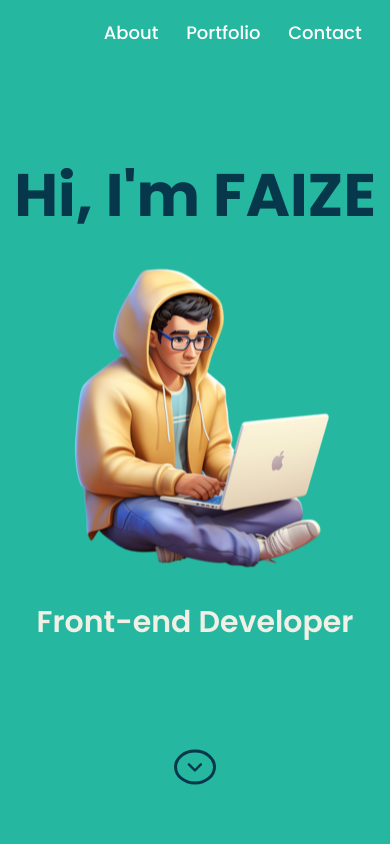
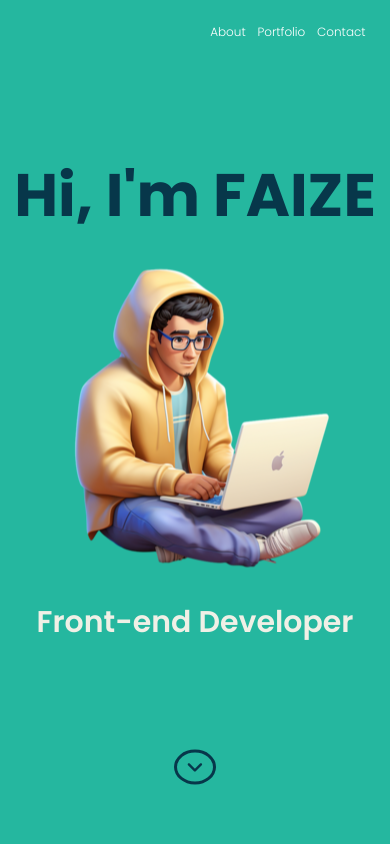
Before and after one commit to FaizeMuhammed/First-Portfoliyo, a plain HTML site: page index.html in a window 390 px wide. Shown: the top 844 px of the page. Drawn offline with nearby package versions, Linux system fonts and the light colour scheme.

Commit message:
updatedd

```diff
--- a/styles.css
+++ b/styles.css
@@ -613,6 +613,33 @@ header {
   .right-content h1 {
     margin-top: 3.2rem;
   }
+  .menu-items {
+    display: flex;
+    gap: 2px;
+  }
+
+  .menu-items li {
+    list-style: none;
+    padding: 2px;
+
+    border-radius: 2px;
+    transition: all 0.3s ease;
+  }
+  .menu-items li:hover{
+    background-color: #07374a;
+    padding: 3px;
+  }
+
+  .menu-items a {
+    text-decoration: none;
+    color:#fff;
+    font-size: 12px;
+    padding: 0.3rem;
+    font-weight: 300;
+  }
+  .menu-items a:hover{
+    font-size: 14px;
+  }
 
   .proj-1 {
     display: flex;
```
